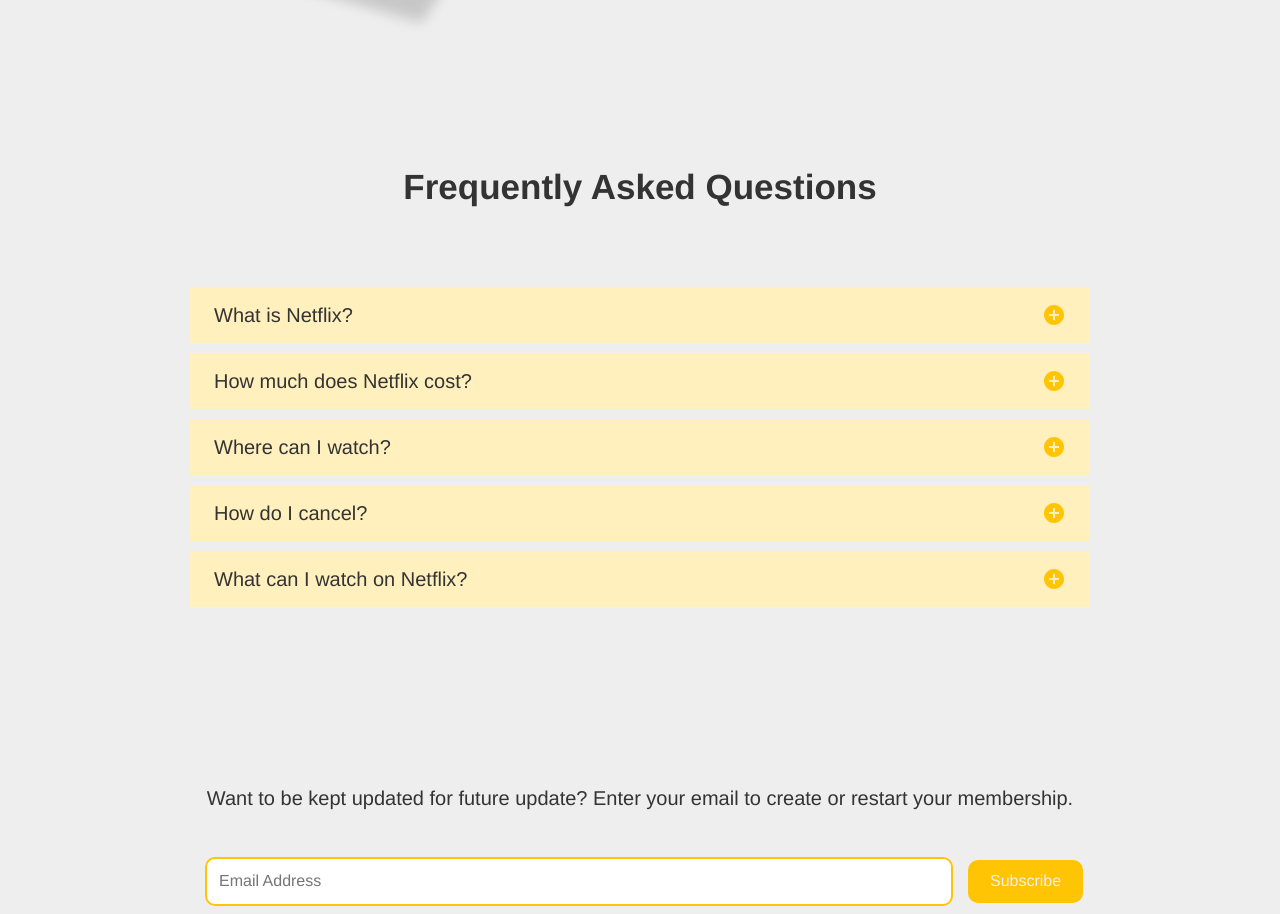
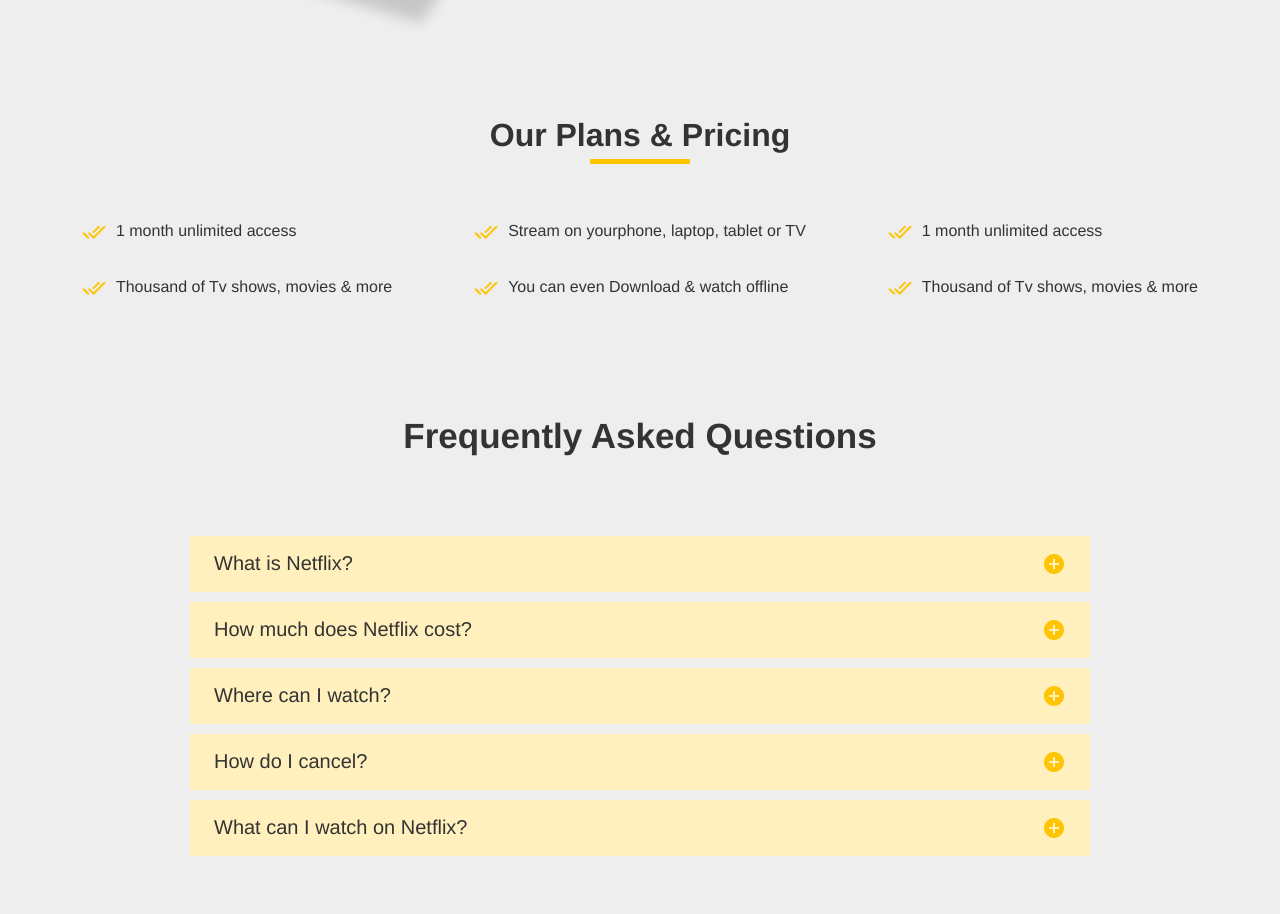
Before and after one commit to shindevelop95/shin-movie-pj, a React (Create React App) app: page / in a window 1280 px wide. Shown: the part 1328-2242 px from the top of the page. Built offline with nearby package versions, Linux system fonts and the light colour scheme.

Commit message:
Added plan

```diff
--- a/src/App.js
+++ b/src/App.js
@@ -2,10 +2,12 @@
 import {JumbotronContainer} from './containers/jumbotron';
 import {FooterContainer} from './containers/footerContainer'
 import {FaqsContainer} from './containers/faq'
+import {PlansContainer} from './containers/plansContainer'
 function App() {
   return (
     <>
       <JumbotronContainer/>
+      <PlansContainer/>
       <FaqsContainer/>
       <FooterContainer/>
     </>
--- a/src/components/index.js
+++ b/src/components/index.js
@@ -2,3 +2,4 @@
 export {default as Footer} from './footer'
 export {default as Accordion} from './accordion'
 export {default as InputForm} from './inputform'
+export {default as Plans} from './plans'
--- /dev/null
+++ b/src/components/plans/index.js
@@ -0,0 +1,25 @@
+import React from 'react'
+import { Container,Inner,Title,Text,Group,Wrapper} from './styles/plans'
+export default function Plans({children, ...restProps}){
+    return (
+        <Container {...restProps}>
+            <Inner>{children}</Inner>
+        </Container>
+    )
+}
+
+Plans.Title = function PlansTitle({children,...restProps}){
+    return <Title {...restProps}>{children}</Title>
+}
+
+Plans.Text = function PlansText({children,...restProps}){
+    return <Text {...restProps}>{children}</Text>
+}
+
+Plans.Group = function PlansGroup({children,...restProps}){
+    return <Group {...restProps}>{children}</Group>
+}
+
+Plans.Wrapper = function PlansWrapper({children,...restProps}){
+    return <Wrapper {...restProps}>{children}</Wrapper>
+}
--- /dev/null
+++ b/src/components/plans/styles/plans.js
@@ -0,0 +1,53 @@
+import styled from "styled-components/macro";
+
+export const Container = styled.div`
+     margin:50px 0;
+`;
+
+export const Group = styled.div`
+    display:flex;
+    flex-direction: column;
+`;
+
+export const Inner = styled.div``;
+
+export const Title = styled.h1`
+    text-align: center;
+    position:relative;
+    margin-bottom: 50px;
+
+
+    &:after{
+        content:"";
+        position:absolute;
+        width:100px;
+        height:5px;
+        background-color:#FFC404;
+        bottom: -10px;
+        left:50%;
+        transform:translateX(-50%);
+    }
+
+`;
+
+export const Text = styled.p`
+    line-height:0.5px;
+    display:flex;
+    align-items: center;
+
+    .MuiSvgIcon-root{
+        color:#FFC404;
+        margin-right:10px;
+    }
+
+`;
+
+export const Wrapper = styled.div`
+    display:flex;
+    justify-content: space-evenly;
+
+    @media (max-width: 600px){
+        flex-direction:column;
+        align-items:center;
+    }
+`;
--- /dev/null
+++ b/src/containers/plansContainer.js
@@ -0,0 +1,21 @@
+import React from 'react';
+import {Plans} from '../components'
+import DoneAllIcon from '@material-ui/icons/DoneAll';
+import plansData from '../fixtures/plans.json'
+
+export function PlansContainer(){
+    return (
+        <Plans>
+            <Plans.Title>Our Plans & Pricing</Plans.Title>
+        <Plans.Wrapper>
+            {plansData.map((item)=>(
+                <Plans.Group>
+                    <Plans.Text><DoneAllIcon/>{item.title1}</Plans.Text>
+                    <Plans.Text><DoneAllIcon/>{item.title2}</Plans.Text>
+                </Plans.Group>
+
+            ))}
+            </Plans.Wrapper>
+        </Plans>
+    )
+}
--- /dev/null
+++ b/src/fixtures/plans.json
@@ -0,0 +1,17 @@
+[
+    {
+        "id":1,
+        "title1":"1 month unlimited access",
+        "title2":"Thousand of Tv shows, movies & more"
+    },
+    {
+        "id":2,
+        "title1":"Stream on yourphone, laptop, tablet or TV",
+        "title2":"You can even Download & watch offline"
+    },
+    {
+        "id":3,
+        "title1":"1 month unlimited access",
+        "title2":"Thousand of Tv shows, movies & more"
+    }
+]
```
